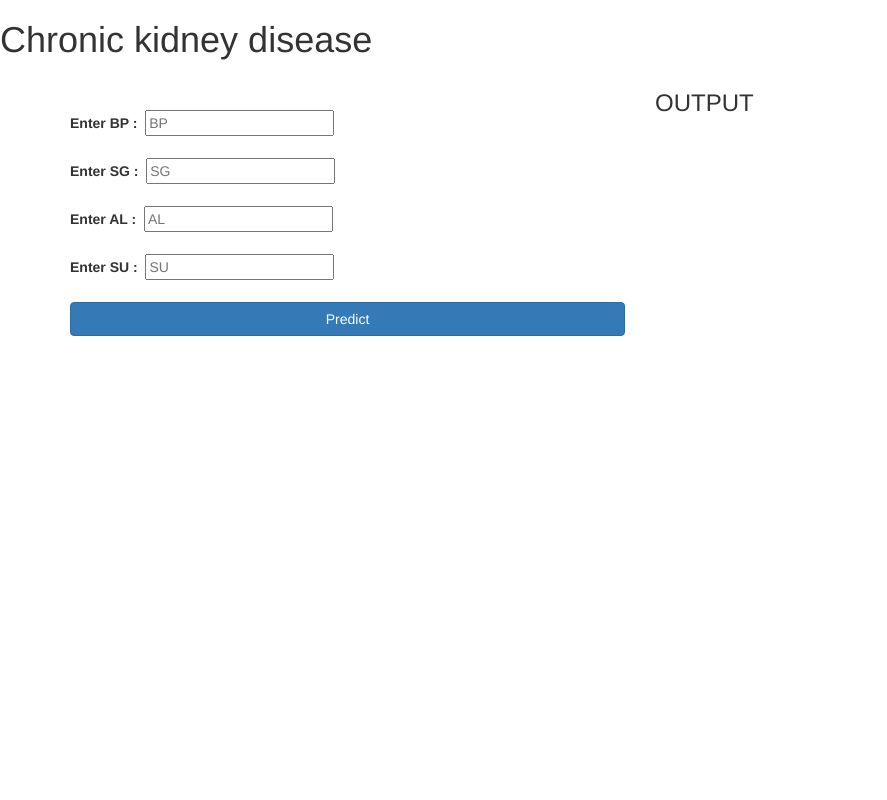
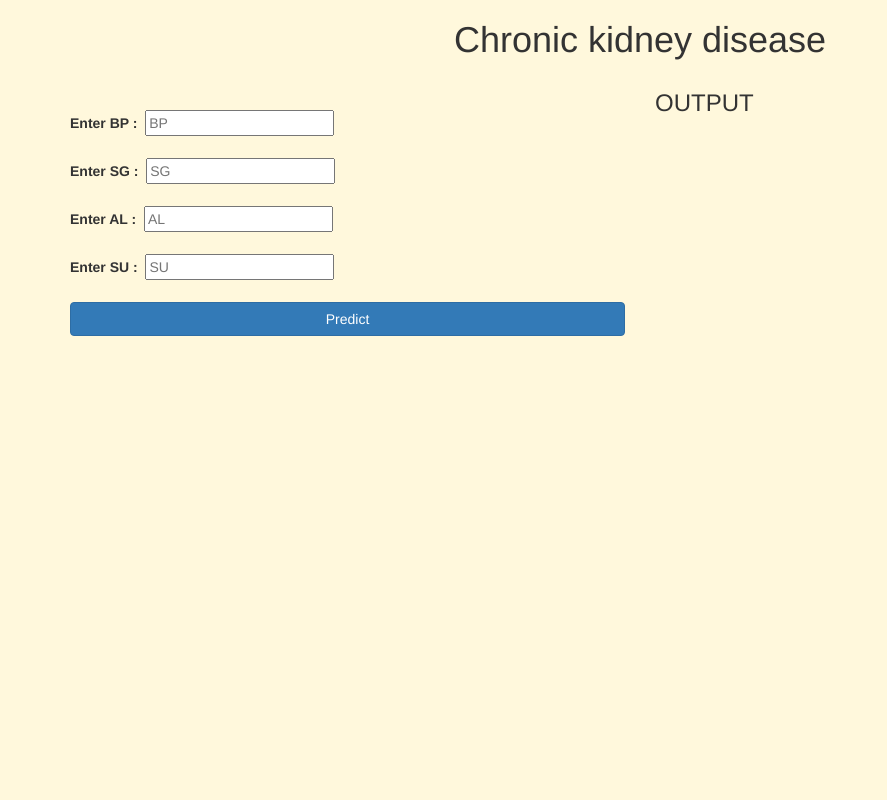
Before and after one commit to SmartPracticeschool/llSPS-INT-1335-Chronic-kidney-disease-analysis, a Flask app: page / in a window 1280 px wide. Shown: the whole page, without its empty margins (0-887 px from the left). Run offline with Flask 2, Linux system fonts and the light colour scheme; parts of the project's set-up code (start-up, migrations or seed data) failed here and were passed over; some libraries are stand-ins or nearby versions.

Commit message:
Update index.html

```diff
--- a/templates/index.html
+++ b/templates/index.html
@@ -5,6 +5,15 @@
 	<link rel="stylesheet" href="https://maxcdn.bootstrapcdn.com/bootstrap/3.3.7/css/bootstrap.min.css">
 	<script src="https://ajax.googleapis.com/ajax/libs/jquery/1.12.4/jquery.min.js"></script>
 	<script src="https://maxcdn.bootstrapcdn.com/bootstrap/3.3.7/js/bootstrap.min.js"></script>
+	<style>
+	h1{
+		text-align:center;
+	}
+	body
+	{
+		background-color:cornsilk;
+	}
+	</style>
 <head>
 <body>
 	<h1 id="g">Chronic kidney disease</h1>
```
